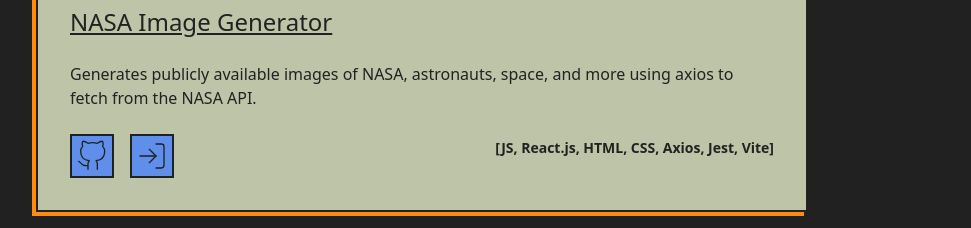
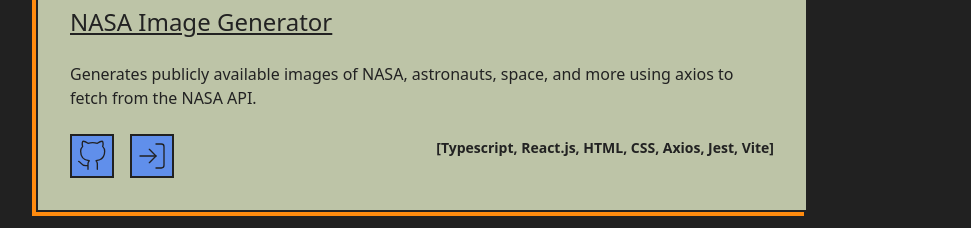
Before and after one commit to percouple/portfolio-site-vite, a Vue app: page / in a window 1280 px wide. Shown: the part 2360-2588 px from the top of the page, without its empty margins (154-1125 px from the left). Built offline with nearby package versions, Linux system fonts and the light colour scheme.

Commit message:
project data change

```diff
--- a/src/assets/projectdata.ts
+++ b/src/assets/projectdata.ts
@@ -1,6 +1,3 @@
-// import linkedInIcon from "./icons/linkedin.svg";
-// import githubIcon from "./icons/github-small-blue.svg";
-
 export const projectsData = [
   {
     id: 1,
@@ -32,11 +29,11 @@
     complete: true,
     name: "NASA Image Generator",
     url: 'https://nasa-search-bkgd8486y-calebs-projects-599a8c0f.vercel.app/',
-    githubUrl: "https://github.com/percouple/NASA-photo-of-the-day",
+    githubUrl: "https://github.com/percouple/nasa-search-vite",
     description:
       "Generates publicly available images of NASA, astronauts, space, and more using axios to fetch from the NASA API.",
     imgUrl: "./projects-files/NASA.png",
-    stack: "JS, React.js, HTML, CSS, Axios, Jest, Vite",
+    stack: "Typescript, React.js, HTML, CSS, Axios, Jest, Vite",
   },
   {
     id: 4,
@@ -87,5 +84,6 @@
 ];
 
 export const techStack = [
-  'JavaScript', 'Java', 'HTML5', 'CSS3', 'React.js', 'Node.js', 'Next.js'
+  'JavaScript', 'Java', 'HTML5', 'CSS3', 'React.js', 'Node.js',
+  'Next.js', 'Prisma', 'SQLite3', 'Python',
 ]
```
